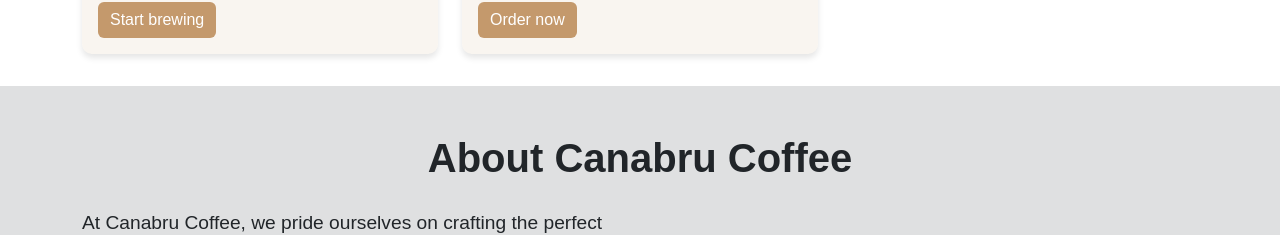
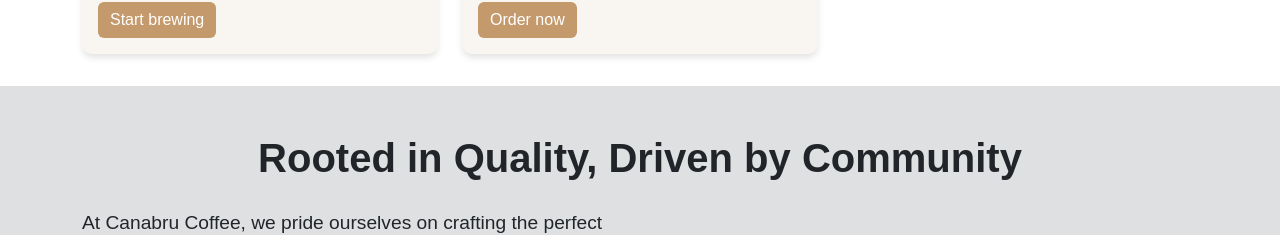
Before and after one commit to palmaisaias/Canabru, a React (Vite) app: page / in a window 1280 px wide. Shown: the part 1573-1808 px from the top of the page. Built offline with nearby package versions, Linux system fonts and the light colour scheme.

Commit message:
about page fix

```diff
--- a/src/components/About.jsx
+++ b/src/components/About.jsx
@@ -11,7 +11,7 @@
         data-aos="fade-up"
       >
         <div className="container">
-          <h2 className="text-center mb-4">About Canabru Coffee</h2>
+          <h2 className="text-center mb-4">Rooted in Quality, Driven by Community</h2>
           <div className="row align-items-center g-5">
             {/* Text Content */}
             <div className="col-lg-6">
```
